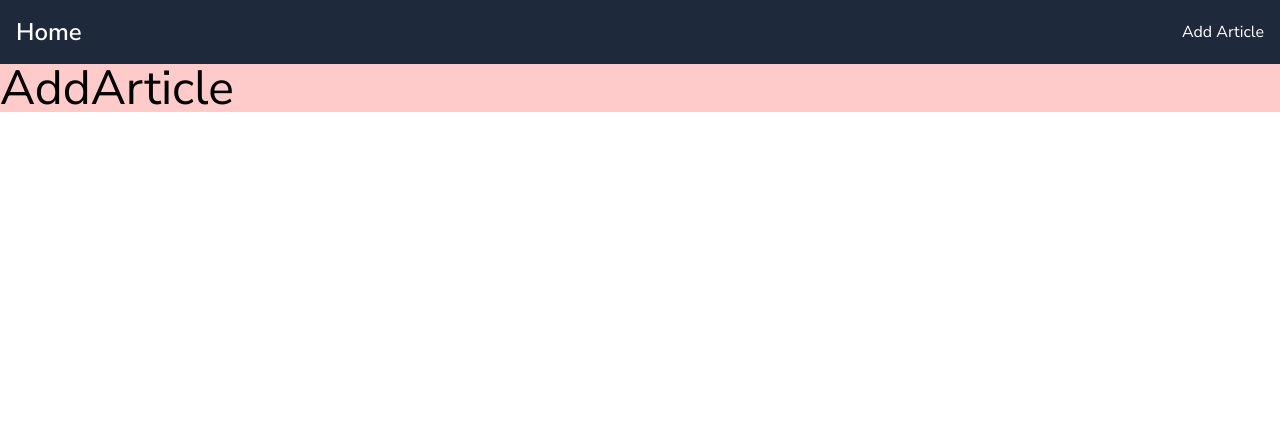
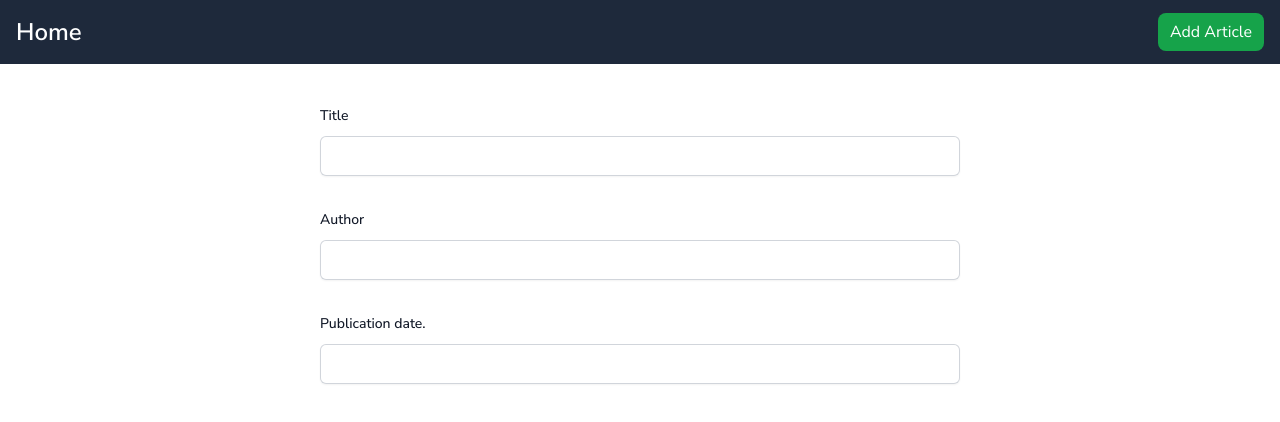
Before and after one commit to Abdo-Hassan/blog-page, a React (Create React App) app: page /add-article in a window 1280 px wide. Shown: the top 422 px of the page. Built offline with nearby package versions, Linux system fonts and the light colour scheme.

Commit message:
wip:installed formik & created re-usable form input

```diff
--- a/package.json
+++ b/package.json
@@ -14,13 +14,15 @@
     "@types/react": "^18.2.71",
     "@types/react-dom": "^18.2.22",
     "axios": "^1.6.8",
+    "formik": "^2.4.5",
     "react": "^18.2.0",
     "react-dom": "^18.2.0",
     "react-redux": "^9.1.0",
     "react-router-dom": "^6.22.3",
     "react-scripts": "5.0.1",
     "typescript": "^4.9.5",
-    "web-vitals": "^2.1.4"
+    "web-vitals": "^2.1.4",
+    "yup": "^1.4.0"
   },
   "scripts": {
     "start": "react-scripts start",
--- a/src/components/Header.tsx
+++ b/src/components/Header.tsx
@@ -1,17 +1,21 @@
 import { Link } from 'react-router-dom';
+import Search from './Search';
 
 const Header = () => {
   return (
-    <div className='sticky top-0'>
-      <header className='bg-slate-800 text-white py-4'>
+    <div className='sticky top-0 z-10'>
+      <header className='bg-slate-800 text-white  py-4'>
         <div className='container mx-auto flex justify-between items-center px-4'>
           <Link to='/' className='text-2xl font-semibold'>
             Home
           </Link>
+
           <nav>
             <ul className='flex space-x-4'>
               <li>
-                <Link to='/add-article' className='hover:text-gray-300'>
+                <Link
+                  to='/add-article'
+                  className='hover:bg-green-700 rounded-lg bg-green-600 px-3 py-2 text-white'>
                   Add Article
                 </Link>
               </li>
--- /dev/null
+++ b/src/components/Search.tsx
@@ -0,0 +1,38 @@
+const Search = () => {
+  return (
+    <form className='max-w-md mx-auto'>
+      <label
+        htmlFor='default-search'
+        className='mb-2 text-sm font-medium text-gray-900 sr-only dark:text-white'>
+        Search
+      </label>
+      <div className='relative'>
+        <div className='absolute inset-y-0 start-0 flex items-center ps-3 pointer-events-none'>
+          <svg
+            className='w-4 h-4 text-gray-500 dark:text-gray-400'
+            aria-hidden='true'
+            xmlns='http://www.w3.org/2000/svg'
+            fill='none'
+            viewBox='0 0 20 20'>
+            <path
+              stroke='currentColor'
+              strokeLinecap='round'
+              strokeLinejoin='round'
+              strokeWidth='2'
+              d='m19 19-4-4m0-7A7 7 0 1 1 1 8a7 7 0 0 1 14 0Z'
+            />
+          </svg>
+        </div>
+        <input
+          type='search'
+          id='default-search'
+          className='focus:outline-none  block w-full p-4 my-2 ps-10 text-sm text-gray-900  border-gray-300 rounded-lg bg-gray-200 focus:ring-blue-500 focus:border-blue-500 dark:bg-gray-700 dark:border-gray-600 dark:placeholder-gray-400 dark:text-white dark:focus:ring-blue-500 dark:focus:border-blue-500'
+          placeholder='Search for articles..'
+          required
+        />
+      </div>
+    </form>
+  );
+};
+
+export default Search;
--- a/src/components/articles/AddArticle.tsx
+++ b/src/components/articles/AddArticle.tsx
@@ -1,9 +1,38 @@
-import React from 'react';
+import { useFormik } from 'formik';
+import * as Yup from 'yup';
+import ArticleInputForm from './ArticleInputForm';
 
 const AddArticle = () => {
+  // validation to add a new article
+  const addArticleSchema = Yup.object().shape({
+    firstName: Yup.string()
+      .min(2, 'Too Short!')
+      .max(50, 'Too Long!')
+      .required('Required'),
+    lastName: Yup.string()
+      .min(2, 'Too Short!')
+      .max(50, 'Too Long!')
+      .required('Required'),
+    email: Yup.string().email('Invalid email').required('Required'),
+  });
+
+  const formik = useFormik({
+    initialValues: {
+      firstName: '',
+      lastName: '',
+      email: '',
+    },
+    validationSchema: addArticleSchema,
+    onSubmit: (values) => {
+      alert(JSON.stringify(values, null, 2));
+    },
+  });
+
   return (
-    <div>
-      <h1 className='text-5xl bg-red-200'>AddArticle</h1>
+    <div className='mt-10 sm:w-1/2 w-full sm:mx-auto mx-6 grid grid-cols-1 gap-x-6 gap-y-8 sm:grid-cols-1'>
+      <ArticleInputForm label='Title' inputName='title' />
+      <ArticleInputForm label='Author' inputName='author' />
+      <ArticleInputForm label='Publication date.' inputName='date' />
     </div>
   );
 };
--- /dev/null
+++ b/src/components/articles/ArticleInputForm.tsx
@@ -0,0 +1,29 @@
+import React from 'react';
+
+interface Props {
+  label: string;
+  inputName: string;
+}
+
+const ArticleInputForm = ({ label, inputName }: Props) => {
+  return (
+    <div className='sm:col-span-3'>
+      <label
+        htmlFor='first-name'
+        className='block text-sm font-medium leading-6 text-gray-900'>
+        {label}
+      </label>
+      <div className='mt-2'>
+        <input
+          type='text'
+          name={inputName}
+          id='first-name'
+          autoComplete='given-name'
+          className='block w-full rounded-md focus:outline-none border-0 px-3 py-2 text-gray-900 shadow-sm ring-1 ring-inset ring-gray-300 placeholder:text-gray-400 focus:ring-2 focus:ring-inset sm:text-sm sm:leading-6'
+        />
+      </div>
+    </div>
+  );
+};
+
+export default ArticleInputForm;
--- a/src/index.tsx
+++ b/src/index.tsx
@@ -4,6 +4,8 @@ import App from './App';
 import reportWebVitals from './reportWebVitals';
 import { ReactQueryDevtools } from '@tanstack/react-query-devtools';
 import { QueryClient, QueryClientProvider } from '@tanstack/react-query';
+import { Provider } from 'react-redux';
+import { store } from './store';
 
 const root = ReactDOM.createRoot(
   document.getElementById('root') as HTMLElement
@@ -15,7 +17,9 @@ root.render(
   <React.StrictMode>
     <QueryClientProvider client={queryClient}>
       <ReactQueryDevtools initialIsOpen={false} />
-      <App />
+      <Provider store={store}>
+        <App />
+      </Provider>
     </QueryClientProvider>
   </React.StrictMode>
 );
--- a/src/pages/Home.tsx
+++ b/src/pages/Home.tsx
@@ -1,16 +1,15 @@
 import { useInfiniteQuery } from '@tanstack/react-query';
+import { Fragment } from 'react/jsx-runtime';
 import Loading from '../components/Loading';
 import ArticleCard from '../components/articles/ArticleCard';
 import { IBlog } from '../types/types';
-import { Fragment } from 'react/jsx-runtime';
+import Search from '../components/Search';
 
 const Home = () => {
   // Fetch all articles with pagination default : 10 articles
   const fetchArticles = async ({ pageParam = 10 }: { pageParam?: number }) => {
     const response = await fetch(
-      `https://jsonplaceholder.typicode.com/posts?_start=0&_limit=${
-        10 * pageParam
-      }`
+      `https://jsonplaceholder.typicode.com/posts?_start=${pageParam}&_limit=${10}`
     );
     if (!response.ok) {
       throw new Error('Network response was not ok');
@@ -40,12 +39,15 @@ const Home = () => {
 
   return (
     <div>
-      <h1 className='text-center text-4xl text-emerald-700 py-5 font-semibold'>
-        Welcome to Article list page
+      <h1 className='text-center text-4xl text-emerald-700 py-6 font-semibold'>
+        Blog Page
       </h1>
 
+      {/* search input */}
+      <Search />
+
       {/* Articles list cards */}
-      <div className='grid grid-cols-3 gap-4 p-8'>
+      <div className='grid grid-cols-1 md:grid-cols-3 sm:grid-cols-2 gap-4 px-6 py-3'>
         {articles &&
           articles?.pages?.length > 0 &&
           articles?.pages.map((singleArticle, i) => (
@@ -64,7 +66,7 @@ const Home = () => {
           onClick={() => fetchNextPage()}
           disabled={!hasNextPage || isFetchingNextPage}>
           {isFetchingNextPage
-            ? 'Loading more...'
+            ? 'Loading 10 more...'
             : hasNextPage
             ? 'Load More'
             : 'Nothing more to load'}
--- a/src/pages/NotFound.tsx
+++ b/src/pages/NotFound.tsx
@@ -10,7 +10,7 @@ const NotFound = () => {
       <Link
         to='/'
         className='bg-slate-500 hover:bg-slate-600 text-white font-bold py-2 px-4 rounded focus:outline-none focus:shadow-outline'>
-        Go to articles page
+        Return to articles page
       </Link>
     </div>
   );
--- /dev/null
+++ b/src/redux/reducers/ArticleSlice.ts
@@ -0,0 +1,20 @@
+import { createSlice, PayloadAction } from '@reduxjs/toolkit';
+import { IBlog } from '../../types/types';
+
+interface CounterState {
+  articles: IBlog[];
+}
+
+const initialState: CounterState = {
+  articles: [],
+};
+
+export const articleSlice = createSlice({
+  name: 'articles',
+  initialState,
+  reducers: {},
+});
+
+// export const { increment, decrement, incrementByAmount } = articleSlice.actions;
+
+export default articleSlice.reducer;
--- /dev/null
+++ b/src/store.ts
@@ -0,0 +1,13 @@
+import { configureStore } from '@reduxjs/toolkit';
+import ArticleSlice from './redux/reducers/ArticleSlice';
+
+export const store = configureStore({
+  reducer: {
+    articles: ArticleSlice,
+  },
+});
+
+// Infer the `RootState` and `AppDispatch` types from the store itself
+export type RootState = ReturnType<typeof store.getState>;
+// Inferred type: {posts: PostsState, comments: CommentsState, users: UsersState}
+export type AppDispatch = typeof store.dispatch;
```
Also changed, not shown: 1 other file (tests, documents, lock files or other folders).
